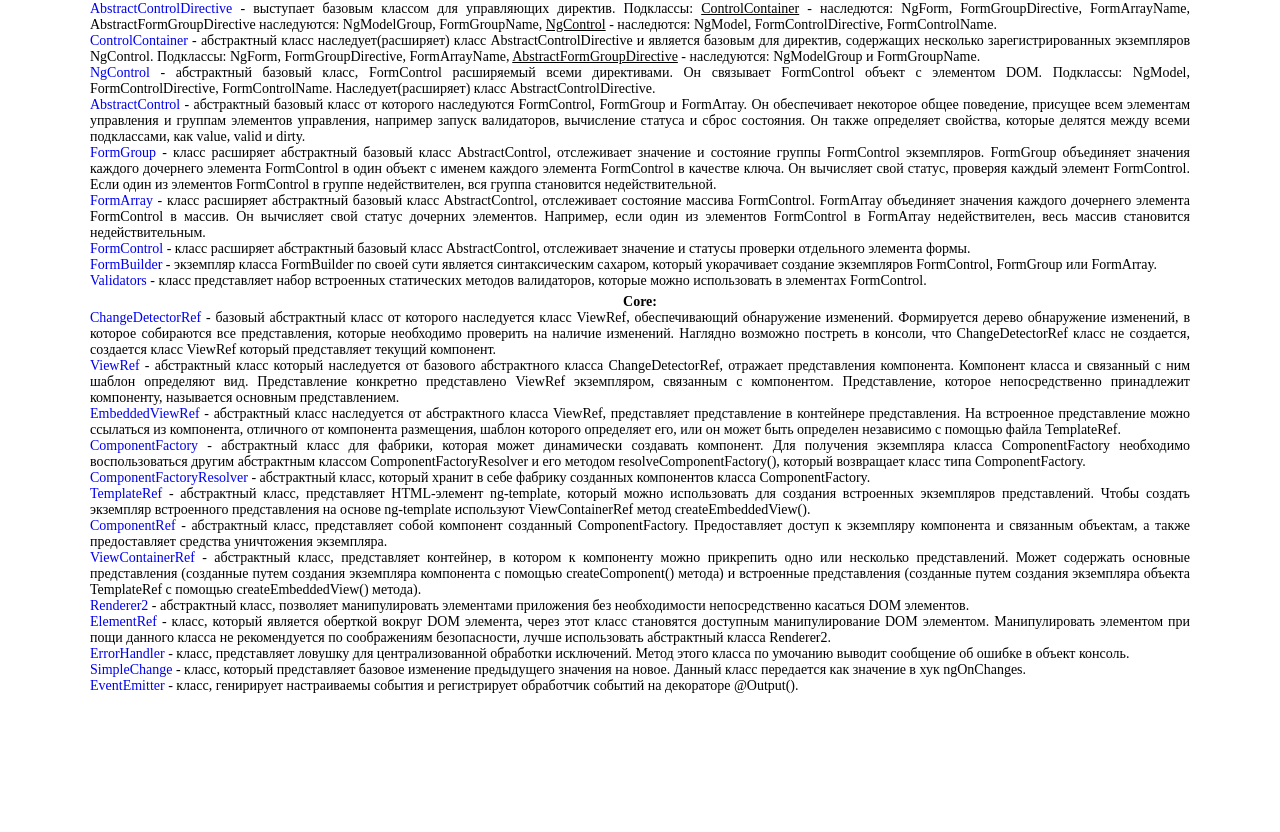
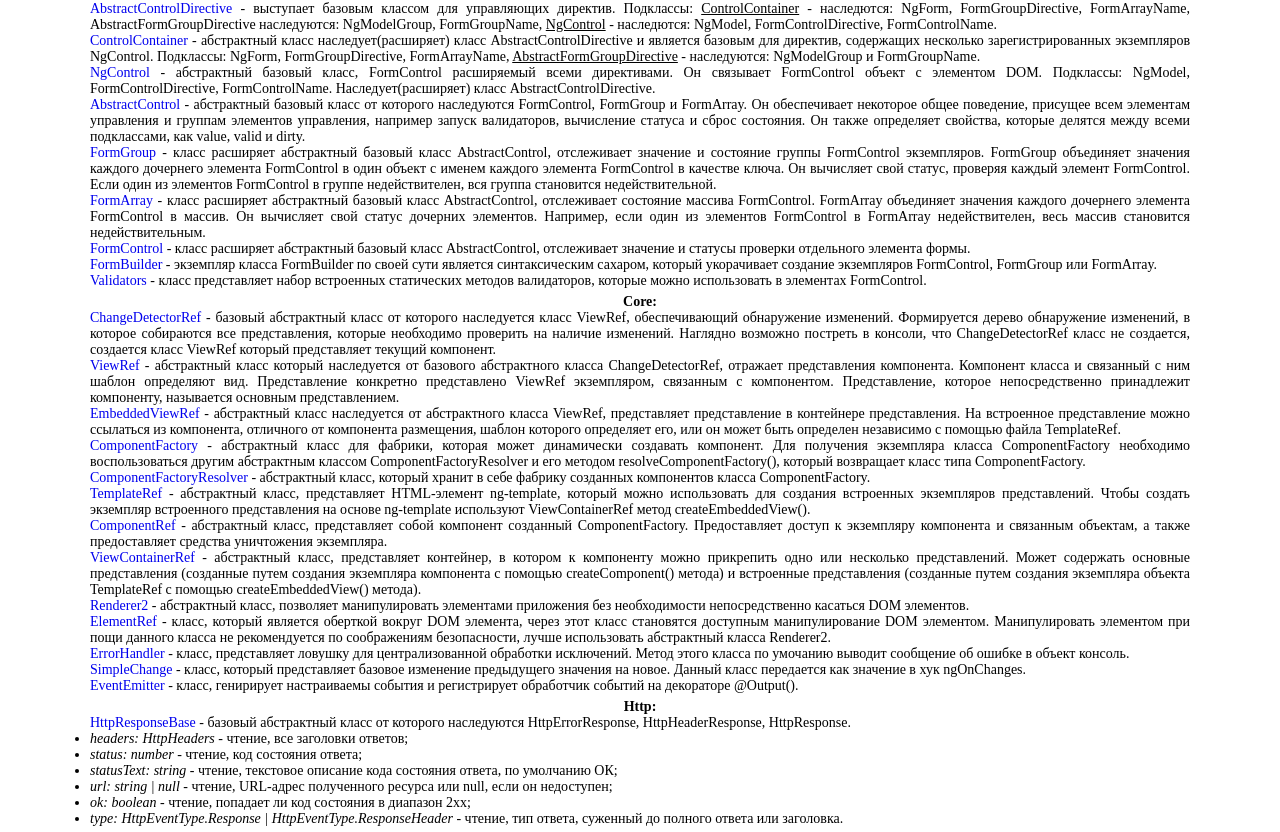
Before and after one commit to ArtemKashirin/API, an Angular app: page / in a window 1280 px wide. Shown: the part 2901-3733 px from the top of the page. Before the commit the page ends 3600 px from the top, so only its background shows below. Built offline with nearby package versions, Linux system fonts and the light colour scheme.

Commit message:
CLASS: HttpResponseBase

```diff
--- a/src/app/app.component.html
+++ b/src/app/app.component.html
@@ -134,5 +134,10 @@
     <app-simple-change></app-simple-change>
     <app-event-emitter></app-event-emitter>
   </div>
+  <div style = "margin-bottom: 5px">
+    <p style = "text-align: center"><b>Http:</b></p>
+    <app-http-response-base></app-http-response-base>
+
+  </div>
 
 </div>
--- a/src/app/app.module.ts
+++ b/src/app/app.module.ts
@@ -89,6 +89,7 @@ import { ElementRefComponent } from './class/core/element-ref/element-ref.compon
 import { ErrorHandlerComponent } from './class/core/error-handler/error-handler.component';
 import { SimpleChangeComponent } from './class/core/simple-change/simple-change.component';
 import { EventEmitterComponent } from './class/core/event-emitter/event-emitter.component';
+import { HttpResponseBaseComponent } from './class/http/http-response-base/http-response-base.component';
 
 
 @NgModule({
@@ -179,6 +180,7 @@ import { EventEmitterComponent } from './class/core/event-emitter/event-emitter.
     ErrorHandlerComponent,
     SimpleChangeComponent,
     EventEmitterComponent,
+    HttpResponseBaseComponent,
   ],
   imports: [
     BrowserModule,
--- /dev/null
+++ b/src/app/class/http/http-response-base/http-response-base.component.html
@@ -0,0 +1,10 @@
+<p><a [href] = "this.HttpResponseBase">HttpResponseBase</a> - базовый абстрактный класс от которого наследуются HttpErrorResponse,
+  HttpHeaderResponse, HttpResponse.</p>
+<ul>
+  <li><i>headers: HttpHeaders</i> - чтение, все заголовки ответов;</li>
+  <li><i>status: number</i> - чтение, код состояния ответа;</li>
+  <li><i>statusText: string</i> - чтение, текстовое описание кода состояния ответа, по умолчанию ОК;</li>
+  <li><i>url: string | null</i> - чтение, URL-адрес полученного ресурса или null, если он недоступен;</li>
+  <li><i>ok: boolean</i> - чтение, попадает ли код состояния в диапазон 2xx;</li>
+  <li><i>type: HttpEventType.Response | HttpEventType.ResponseHeader</i> - чтение, тип ответа, суженный до полного ответа или заголовка.</li>
+</ul>
--- /dev/null
+++ b/src/app/class/http/http-response-base/http-response-base.component.ts
@@ -0,0 +1,17 @@
+import {Component, OnInit} from '@angular/core';
+
+@Component({
+  selector: 'app-http-response-base',
+  templateUrl: './http-response-base.component.html',
+  styleUrls: ['./http-response-base.component.scss']
+})
+export class HttpResponseBaseComponent implements OnInit {
+  public HttpResponseBase: string = 'https://angular.io/api/common/http/HttpResponseBase';
+
+  constructor() {
+  }
+
+  ngOnInit(): void {
+  }
+
+}
```
Also changed, not shown: src/app/class/http/http-response-base/http-response-base.component.scss (added).
